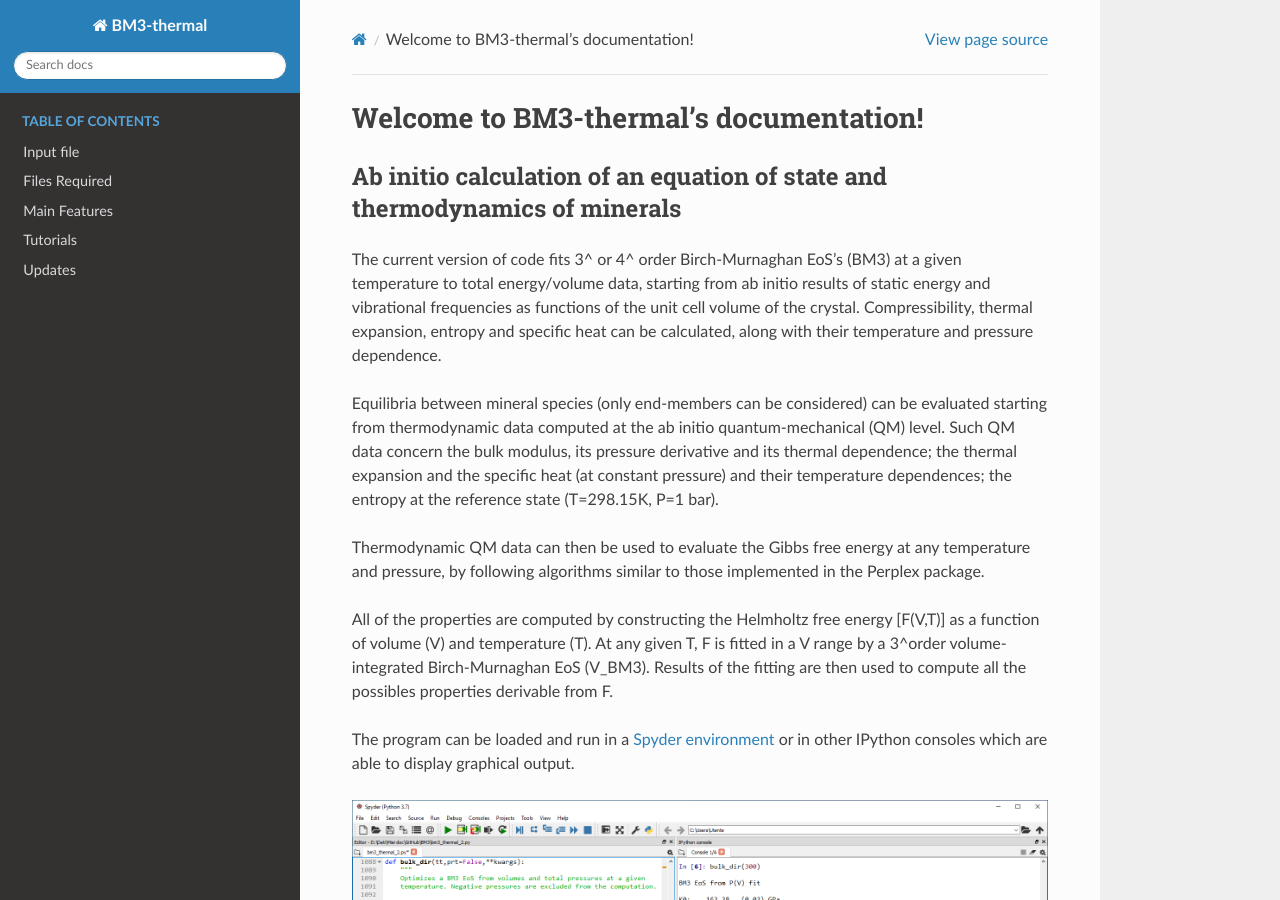
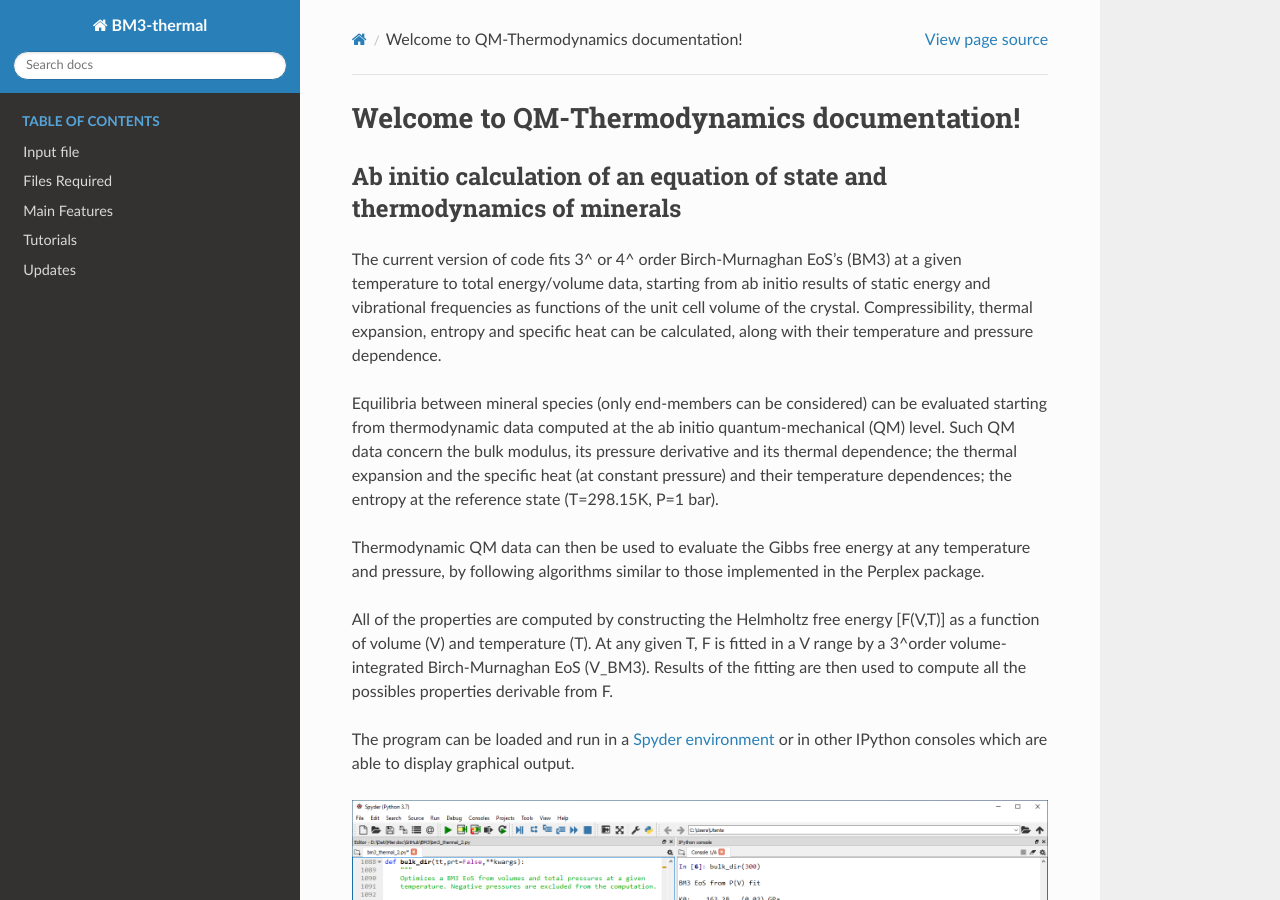
Before and after one commit to Mauro-Prencipe/QM-thermodynamics, a Sphinx documentation site: the page built from docs/index.rst, in a window 1280 px wide and 900 px high. Built offline with Sphinx 7.4.7 and the Read the Docs theme 2.0.0, drawn with Linux system fonts in a browser that asks for light colours.

Commit message:
Update index.rst

```diff
--- a/docs/index.rst
+++ b/docs/index.rst
@@ -1,10 +1,10 @@
-.. BM3-thermal documentation master file, created by
+.. QM-Thermodynamics documentation master file, created by
    sphinx-quickstart on Wed Mar  3 15:32:59 2021.
    You can adapt this file completely to your liking, but it should at least
    contain the root `toctree` directive.
 
-Welcome to BM3-thermal's documentation!
-==================================
+Welcome to QM-Thermodynamics documentation!
+===========================================
 
 Ab initio calculation of an equation of state and thermodynamics of minerals
 ----------------------------------------------------------------------------
```
